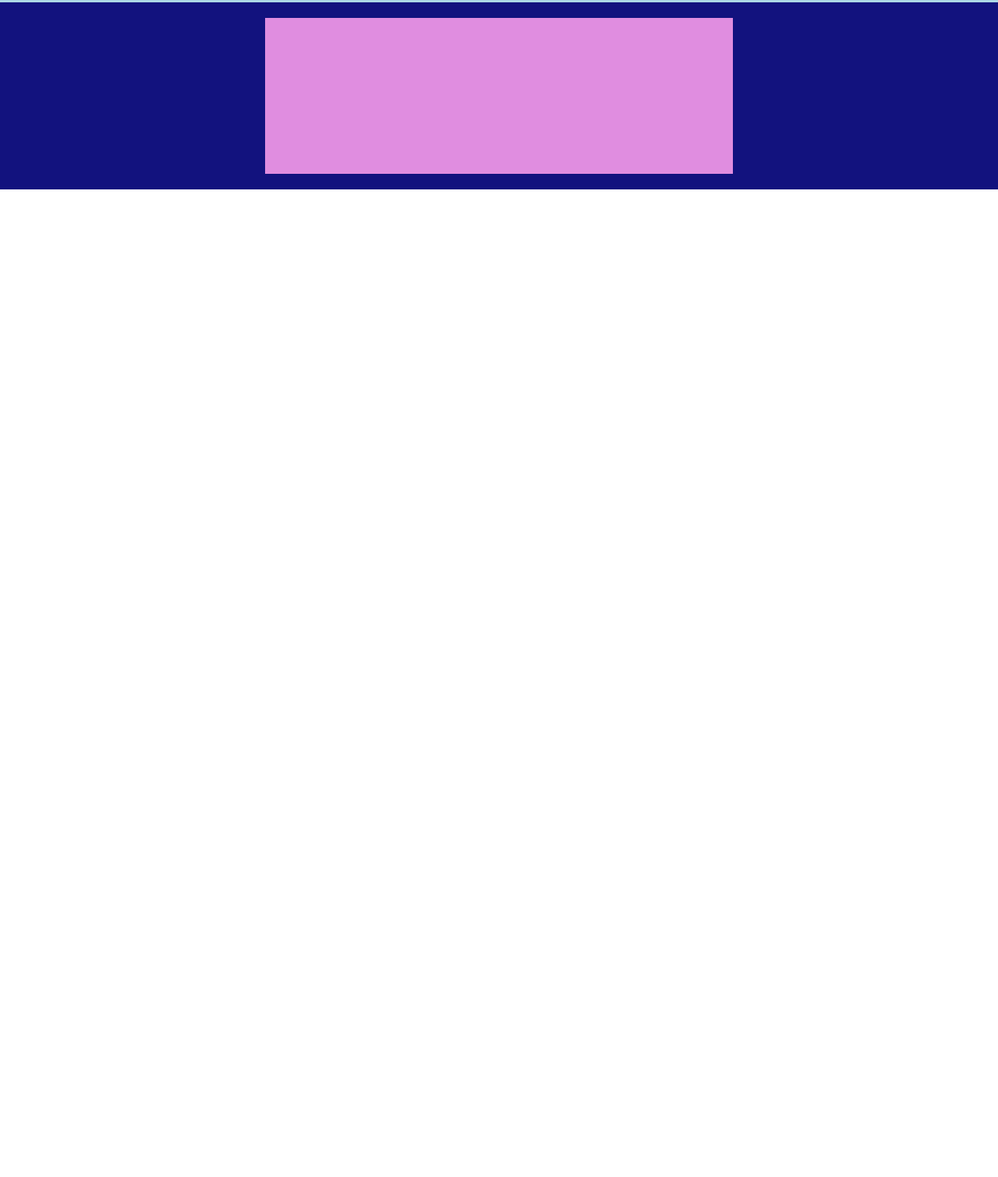
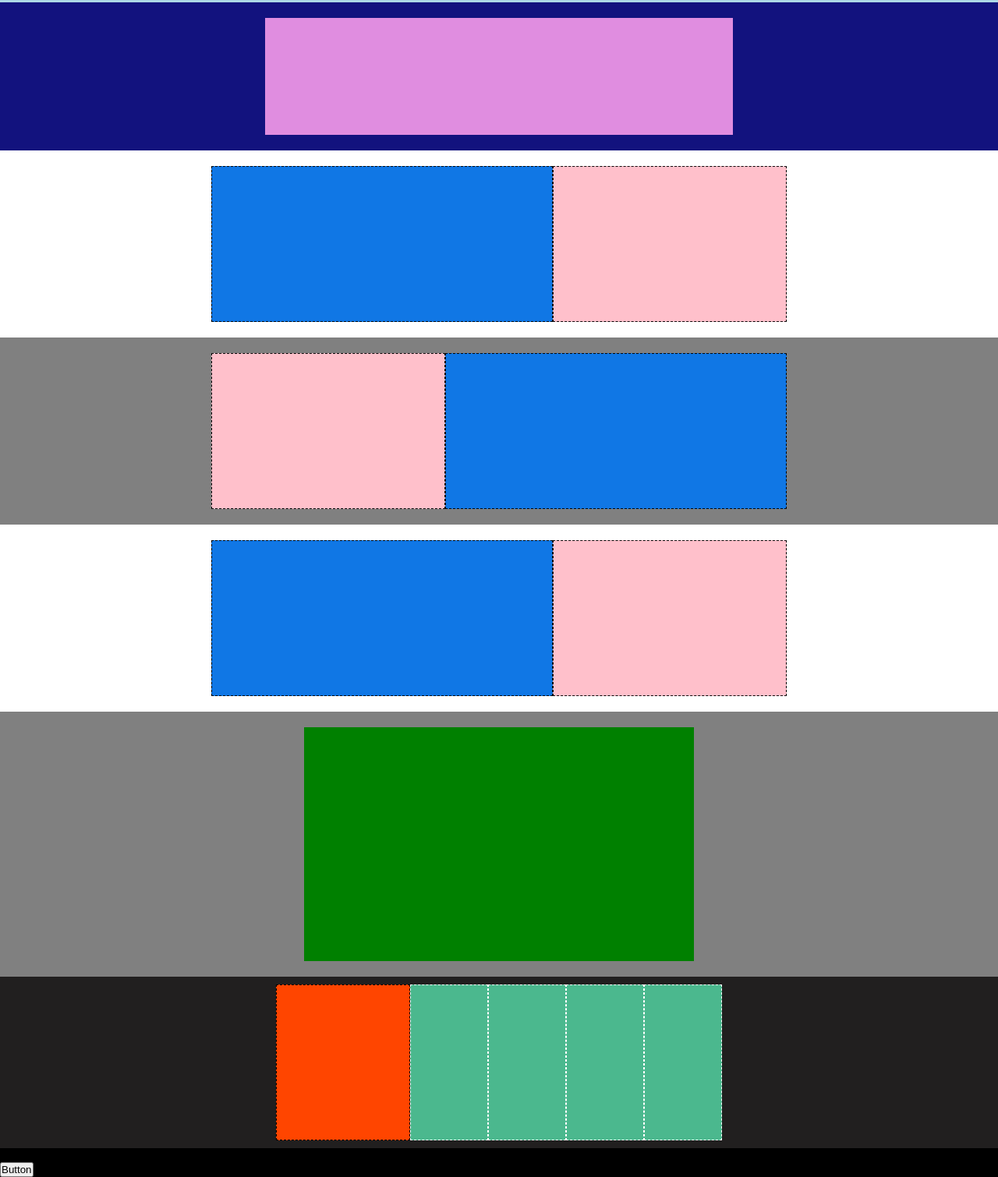
Before and after one commit to EnricoCirilli/htmlcss-struttura-discord, a plain HTML site: page index.html in a window 1280 px wide. Shown: the part 87-1597 px from the top of the page at 78% size. Before the commit the page ends 800 px from the top, so only its background shows below. Drawn offline with Linux system fonts and the light colour scheme.

Commit message:
Add: adding last section and footer

```diff
--- a/css/style.css
+++ b/css/style.css
@@ -36,7 +36,7 @@ a{
 }
 /* DOTTED BORDER*/
 .space {
-    width: 300px;
+    width: 260px;
     padding: 15px;
     border: 1px dashed black;
     background-color: darkgoldenrod;
@@ -46,17 +46,142 @@ a{
     display: flex;
     justify-content: flex-end;
 }
-/* FIRST SECTION */
+/* SECTION 1 */
 .section-1{
     background-color: rgb(18, 18, 126);
     padding: 20px;
     display: flex;
     justify-content: center;
 }
-/* PINK BOX */
+
 .box-1{
     background-color: rgb(224, 141, 224);
     width: 600px;
-    min-height: 200px;
+    min-height: 150px;
+}
+/* SECTION 2 */
+.section-2{
+    background-color: white;
+    display: flex;
+    justify-content: center;
+    padding: 20px 100px;
 
 }
+.box-2-1{
+    background-color: rgb(16, 119, 229);
+    width: 400px;
+    min-height: 200px;
+    border: 1px dashed black;
+    flex-grow: 0.1;
+}
+.box-2-2{
+    background-color: pink;
+    width: 300px;
+    min-height: 200px;
+    border: 1px dashed black;
+
+}
+/*  SECTION 3 */
+.section-3{
+    background-color: grey;
+    display: flex;
+    justify-content: center;
+    padding: 20px 100px;
+}
+.box-3-1{
+    background-color: pink;
+    width: 300px;
+    min-height: 200px;
+    border: 1px dashed black;
+    }
+.box-3-2{
+    background-color: rgb(16, 119, 229);
+    width: 400px;
+    min-height: 200px;
+    border: 1px dashed black;
+    flex-grow: 0.1;
+    }
+
+/* SECTION 4 */
+.section-4{
+    background-color: white;
+    display: flex;
+    justify-content: center;
+    padding: 20px 100px;
+
+}
+.box-4-1{
+    background-color: rgb(16, 119, 229);
+    width: 400px;
+    min-height: 200px;
+    border: 1px dashed black;
+    flex-grow: 0.1;
+}
+.box-4-2{
+    background-color: pink;
+    width: 300px;
+    min-height: 200px;
+    border: 1px dashed black;
+}
+
+
+/* SECTION 5 */
+.section-5{
+    background-color: grey;
+    padding: 20px;
+    display: flex;
+    justify-content: center;
+}
+.box-5{
+    background-color: green;
+    width: 500px;
+    min-height: 300px;
+
+}
+
+/* SECTION 6 */
+.section-6{
+    background-color: rgb(33, 31, 31);
+    padding: 10px 30px;
+    display: flex;
+    justify-content: center;
+}
+.section-6-1{
+    background-color: orangered;
+    height: 200px;
+    width: 100px;
+    border:1px dashed black;
+    flex-grow: 0.1;
+}
+.section-6-2{
+    background-color: rgb(75, 184, 142);
+    height: 200px;
+    width: 100px;
+    border: 1px dashed white;
+}
+.section-6-3{
+    background-color: rgb(75, 184, 142);
+    height: 200px;
+    width: 100px;
+    border: 1px dashed white;
+}
+.section-6-4{
+    background-color: rgb(75, 184, 142);
+    height: 200px;
+    width: 100px;
+    border: 1px dashed white;
+}
+.section-6-5{
+    background-color: rgb(75, 184, 142);
+    height: 200px;
+    width: 100px;
+    border: 1px dashed white;
+}
+
+
+
+/* FOOTER */
+.footer{
+    background-color: black;
+
+}
--- a/index.html
+++ b/index.html
@@ -24,43 +24,73 @@
             </div>
         </header>
        <!-- /HEADER -->
+
        <!-- MAIN -->
        <main>
             <!-- SECTION-1 -->
-            <section class="section-1">
+            <div class="section-1">
                 <div class="box-1"></div>
-            </section>
+            </div>
             <!-- /SECTION-1 -->
 
             <!-- SECTION-2 -->
             <section>
-
+                <div class="section-2">
+                    <div class="box-2-1"></div>
+                    <div class="box-2-2"></div>
+                </div>
             </section>
             <!-- /SECTION-2 -->
+
             <!-- SECTION-3 -->
             <section>
+                <div class="section-3">
+                    <div class="box-3-1"></div>
+                    <div class="box-3-2"></div>
+                </div>
+             </section>
+            <!-- /SECTION-3 -->
 
-            </section>
-            <!-- /SECTION-3 -->
             <!-- SECTION-4 -->
             <section>
+                <div class="section-4">
+                    <div class="box-4-1"></div>
+                    <div class="box-4-2"></div>
+                </div>
 
             </section>
             <!-- /SECTION-4 -->
+
             <!-- SECTION-5 -->
             <section>
-
+                <div class="section-5">
+                    <div class="box-5"></div>
+                </div>
             </section>
             <!-- /SECTION-5 -->
+
             <!-- SECTION-6 -->
             <section>
-
+                <div class="section-6">
+                    <div class="section-6-1"></div>
+                    <div class="section-6-2"></div>
+                    <div class="section-6-3"></div>
+                    <div class="section-6-4"></div>
+                    <div class="section-6-5"></div>
+                </div>
             </section>
             <!-- /SECTION-6 -->
        </main>
        <!-- /MAIN -->
        <!-- FOOTER -->
-       <footer>
+       <footer class="footer">
+            <div class="logo-footer">
+                <span>logo</span>
+                <img src="#" alt="">
+            </div>
+            <div class="btn-footer">
+                <button>Button</button>
+            </div>
 
        </footer>
        <!-- FOOTER -->
```
